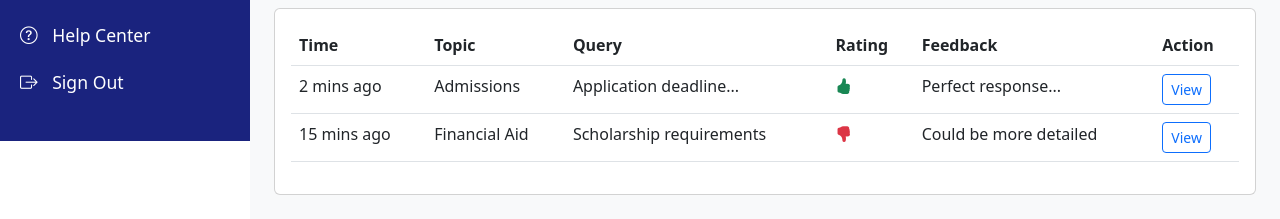
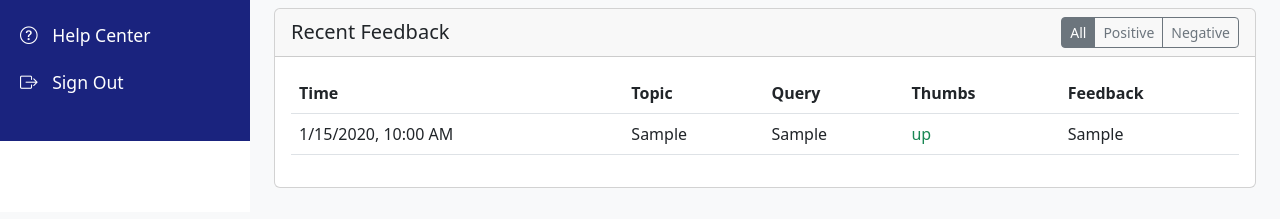
Before and after one commit to Bineesh627/college_chatbot, a Django app: page /feedback/ in a window 1280 px wide. Shown: the part 659-878 px from the top of the page. After the commit the page ends 847 px from the top, so only its background shows below. Run offline with Django 3.2, Linux system fonts and the light colour scheme; tables that the repository leaves empty hold one stand-in row (values such as "Sample post").

Commit message:
Implement feedback API endpoint with filtering options: add feedback_api view to return filtered feedback entries based on thumbs up/down status, and update URLs accordingly.

```diff
--- a/feedback/templates/feedback/feedback.html
+++ b/feedback/templates/feedback/feedback.html
@@ -61,7 +61,9 @@
                     </div>
                     <div class="card-body position-relative">
                         <canvas id="qualityTrends" height="300"></canvas>
-                        <div id="chartMessage" class="text-muted text-center position-absolute top-50 start-50 translate-middle" style="display: none; z-index: 10;"></div>
+                        <div id="chartMessage"
+                            class="text-muted text-center position-absolute top-50 start-50 translate-middle"
+                            style="display: none; z-index: 10;"></div>
                     </div>
                 </div>
             </div>
@@ -80,19 +82,33 @@
 
         <!-- Recent Feedback Table (Static) -->
         <div class="card">
+            <div class="card-header d-flex justify-content-between align-items-center">
+                <h5 class="card-title mb-0">Recent Feedback</h5>
+                <div class="btn-group">
+                    <button class="btn btn-outline-secondary btn-sm active" data-filter="all">All</button>
+                    <button class="btn btn-outline-secondary btn-sm" data-filter="positive">Positive</button>
+                    <button class="btn btn-outline-secondary btn-sm" data-filter="negative">Negative</button>
+                </div>
+            </div>
             <div class="card-body">
                 <div class="table-responsive">
-                    <table class="table">
+                    <table class="table" id="feedback-table">
                         <thead>
-                            <tr><th>Time</th><th>Topic</th><th>Query</th><th>Rating</th><th>Feedback</th><th>Action</th></tr>
+                            <tr>
+                                <th>Time</th>
+                                <th>Topic</th>
+                                <th>Query</th>
+                                <th>Thumbs</th>
+                                <th>Feedback</th>
+                            </tr>
                         </thead>
-                        <tbody>
-                            <tr><td>2 mins ago</td><td>Admissions</td><td>Application deadline...</td><td><i class="bi bi-hand-thumbs-up-fill text-success"></i></td><td>Perfect response...</td><td><button class="btn btn-sm btn-outline-primary">View</button></td></tr>
-                            <tr><td>15 mins ago</td><td>Financial Aid</td><td>Scholarship requirements</td><td><i class="bi bi-hand-thumbs-down-fill text-danger"></i></td><td>Could be more detailed</td><td><button class="btn btn-sm btn-outline-primary">View</button></td></tr>
+                        <tbody id="feedback-body">
+                            <!-- Feedback rows will be injected here -->
                         </tbody>
                     </table>
                 </div>
             </div>
+
         </div>
     </div>
 </div>
@@ -100,8 +116,72 @@
 
 {% block extra_js %}
 {# Ensure Chart.js is included #}
+
 <script>
-document.addEventListener("DOMContentLoaded", function() {
+    document.addEventListener('DOMContentLoaded', function () {
+        loadFeedback('all');
+
+        document.querySelectorAll('.btn-group button').forEach(button => {
+            button.addEventListener('click', function () {
+                document.querySelectorAll('.btn-group button').forEach(b => b.classList.remove('active'));
+                this.classList.add('active');
+
+                const filter = this.getAttribute('data-filter');
+                loadFeedback(filter);
+            });
+        });
+    });
+
+    function loadFeedback(filter = 'all') {
+        fetch(`/api/feedback/?filter=${filter}`)
+            .then(response => response.json())
+            .then(data => {
+                const tbody = document.querySelector('#feedback-body');
+                tbody.innerHTML = '';
+
+                const feedbackData = data.data;
+
+                feedbackData.forEach(entry => {
+                    // Optional: Add a console log to check the data during debugging
+                    // console.log('Processing entry:', entry, typeof entry.thumbs_up);
+
+                    const date = new Date(entry.time);
+                    const formattedTime = date.toLocaleDateString() + ', ' +
+                        date.toLocaleTimeString([], { hour: '2-digit', minute: '2-digit' });
+
+                    // --- Simplified Thumbs Logic ---
+                    let thumbs = '';
+                    if (entry.thumbs_up === true) { // Or simply: if (entry.thumbs_up)
+                        thumbs = '<span class="text-success">up</span>';
+                    } else if (entry.thumbs_up === false) { // Or simply: else
+                        thumbs = '<span class="text-danger">Down</span>';
+                    }
+                    // --- End Simplified Logic ---
+
+                    const row = `
+                    <tr>
+                        <td>${formattedTime}</td>
+                        <td>${entry.topic}</td>
+                        <td>${entry.query}</td>
+                        <td>${thumbs}</td>
+                        <td>${entry.feedback || ''}</td>
+                    </tr>
+                `;
+                    tbody.insertAdjacentHTML('beforeend', row);
+                });
+            })
+            .catch(error => {
+                // Add error handling
+                console.error('Error loading feedback:', error);
+                const tbody = document.querySelector('#feedback-body');
+                tbody.innerHTML = '<tr><td colspan="6">Error loading feedback. Check console.</td></tr>';
+            });
+    }
+</script>
+
+
+<script>
+    document.addEventListener("DOMContentLoaded", function () {
 
         // Helper function to set error state for a card
         function setCardError(valueElementId, subtextElementId = null, message = "Error") {
@@ -305,7 +385,7 @@ document.addEventListener("DOMContentLoaded", function() {
                             type: 'line',
                             data: {
                                 labels: data.labels,
-                             datasets: [ { label: 'Response Accuracy (%)', data: data.accuracy_data, borderColor: 'rgb(75, 192, 192)', backgroundColor: 'rgba(75, 192, 192, 0.1)', tension: 0.4, fill: true } ]
+                                datasets: [{ label: 'Response Accuracy (%)', data: data.accuracy_data, borderColor: 'rgb(75, 192, 192)', backgroundColor: 'rgba(75, 192, 192, 0.1)', tension: 0.4, fill: true }]
                             },
                             options: {
                                 responsive: true, maintainAspectRatio: false, plugins: { legend: { position: 'top' }, tooltip: { mode: 'index', intersect: false } }, scales: { y: { beginAtZero: true, suggestedMax: 100 } }, hover: { mode: 'nearest', intersect: true }
--- a/feedback/urls.py
+++ b/feedback/urls.py
@@ -7,4 +7,5 @@ urlpatterns = [
     path('api/get-common-topics/', views.get_common_topics, name='get_common_topics'),
     path('api/get-quality-trends/', views.get_quality_trends, name='get_quality_trends'),
     path('api/get-total-responses/', views.get_total_responses, name='get_total_responses'),
+    path('api/feedback/', views.feedback_api, name='feedback_api'),  # Returns JSON data
 ]
--- a/feedback/views.py
+++ b/feedback/views.py
@@ -1,12 +1,9 @@
-# Import necessary Django and Python libraries
 from django.http import JsonResponse
 from django.shortcuts import render
 from django.utils import timezone
 from datetime import timedelta, datetime, date # Import date
 from collections import Counter, defaultdict
 import logging
-
-# Import your model
 from .models import ChatbotFeedback
 
 # Setup logger for this view file
@@ -14,6 +11,36 @@ logger = logging.getLogger('custom_logger') # Use the name you defined
 
 def feedback(request):
     return render(request, 'feedback/feedback.html')
+
+def feedback_api(request):
+    filter_param = request.GET.get('filter', 'all')
+
+    if filter_param == 'positive':
+        feedback_entries = ChatbotFeedback.objects.filter(thumbs_up__in=[True])
+    elif filter_param == 'negative':
+        feedback_entries = ChatbotFeedback.objects.filter(thumbs_up__in=[False])
+    else:
+        feedback_entries = ChatbotFeedback.objects.all()
+
+    # Apply ordering and limit *after* filtering
+    feedback_entries = feedback_entries.order_by('-timestamp')[:20]
+
+    data = []
+    for entry in feedback_entries:
+        formatted_time = str(entry.timestamp) # Or simply convert to string if sufficient
+
+        data.append({
+            "feedback_id": entry.feedback_id,
+            "topic": entry.topic,
+            "query": entry.query,
+            "response": entry.response,
+            "thumbs_up": entry.thumbs_up,
+            "feedback": entry.feedback,
+            # "time": entry.timestamp, # Use the formatted/string version
+            "time": formatted_time
+        })
+
+    return JsonResponse({"data": data})
 
 # --- API View: Calculate Response Accuracy Card (No changes needed here) ---
 def get_response_accuracy(request):
```
Lines whose indentation alone changed are shown as unchanged.
